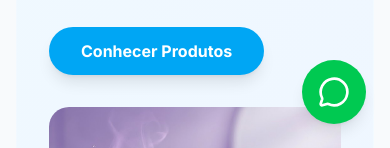
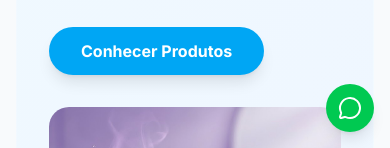
Before and after one commit to netolima0210/industria-arcoverde, a Next.js app in the folder industria-arcoverde/: page / in a window 390 px wide. Shown: the part 696-844 px from the top of the page. Built offline with nearby package versions, Linux system fonts and the light colour scheme; no server answers; the database is empty.

Commit message:
fix: responsividade mobile do botao whatsapp e rodape

```diff
--- a/industria-arcoverde/components/layout/Footer.tsx
+++ b/industria-arcoverde/components/layout/Footer.tsx
@@ -64,9 +64,9 @@ export function Footer() {
                     </div>
                 </div>
 
-                <div className="border-t border-gray-100 pt-8 flex flex-col md:flex-row items-center justify-between text-sm text-gray-400">
+                <div className="border-t border-gray-100 pt-8 pb-16 md:pb-8 flex flex-col md:flex-row items-center justify-between text-sm text-gray-400">
                     <p>© {new Date().getFullYear()} Indústria Arcoverde. Todos os direitos reservados.</p>
-                    <p className="mt-2 md:mt-0 md:mr-20">
+                    <p className="mt-2 md:mt-0 mr-16 md:mr-20">
                         Desenvolvido por <span className="font-semibold text-gray-600">N7tech</span>
                     </p>
                 </div>
--- a/industria-arcoverde/components/ui/WhatsAppBtn.tsx
+++ b/industria-arcoverde/components/ui/WhatsAppBtn.tsx
@@ -5,13 +5,13 @@ import { MessageCircle } from "lucide-react";
 export function WhatsAppBtn() {
     return (
         <a
-            href="https://wa.me/5500000000000" // Replace with actual number
+            href="https://wa.me/558738210455"
             target="_blank"
             rel="noopener noreferrer"
-            className="fixed bottom-6 right-6 z-50 p-4 bg-green-500 text-white rounded-full shadow-lg hover:bg-green-600 hover:scale-110 transition-all duration-300 flex items-center justify-center animate-in fade-in zoom-in"
+            className="fixed bottom-4 right-4 md:bottom-6 md:right-6 z-40 p-3 md:p-4 bg-green-500 text-white rounded-full shadow-lg hover:bg-green-600 hover:scale-110 transition-all duration-300 flex items-center justify-center animate-in fade-in zoom-in"
             aria-label="Fale conosco no WhatsApp"
         >
-            <MessageCircle className="w-8 h-8" />
+            <MessageCircle className="w-6 h-6 md:w-8 md:h-8" />
         </a>
     );
 }
```
